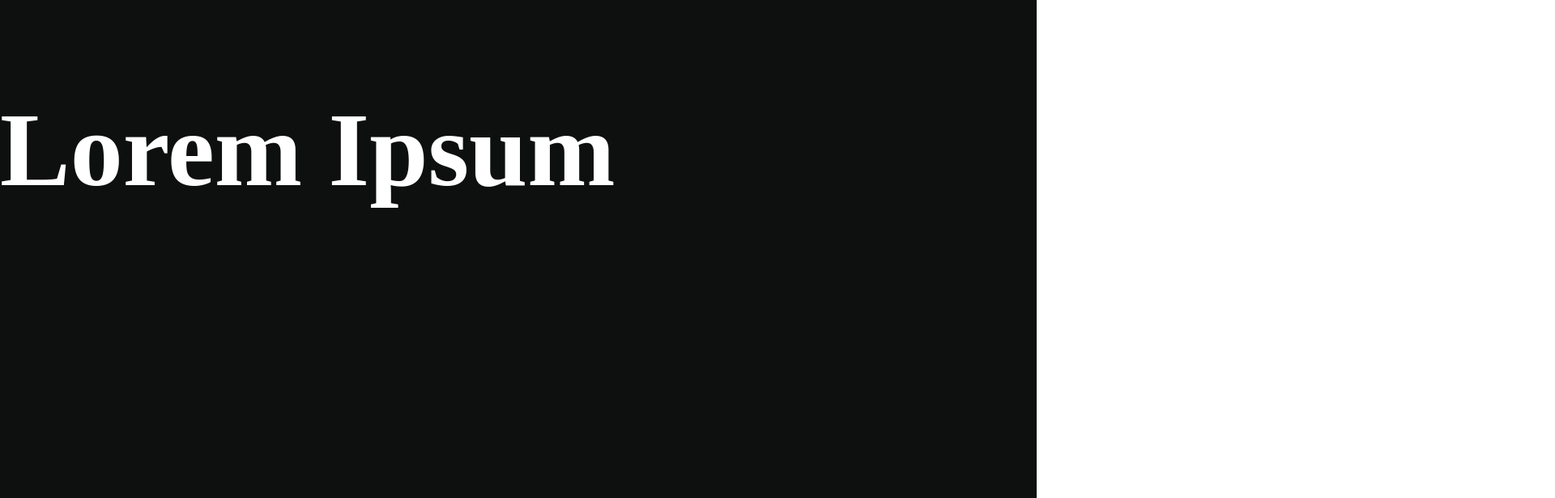
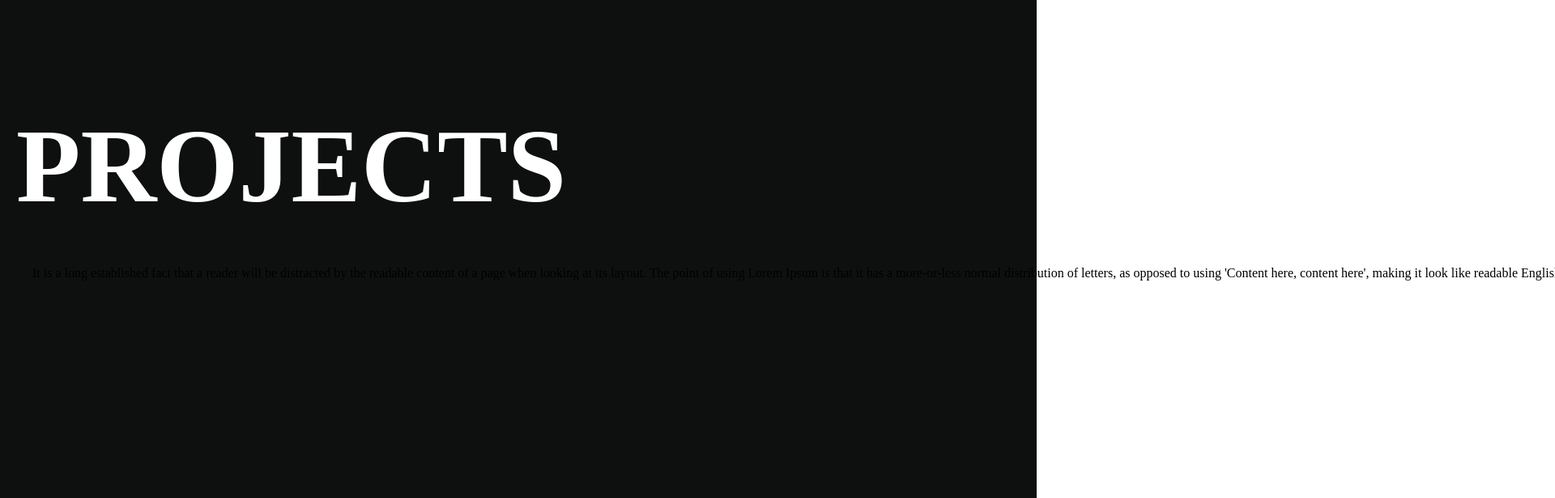
Before and after one commit to DaHyunNam/dh_portfolio, a plain HTML site: page gsap.html in a window 1280 px wide. Shown: the part 680-1296 px from the top of the page at 81% size, 1920 px wide, since content can reach past the window. Drawn offline with Linux system fonts and the light colour scheme; a web font is replaced by a local one.

Commit message:
프로젝트 추가
프로젝트 추가

```diff
--- a/assets/css/gsap.css
+++ b/assets/css/gsap.css
@@ -72,29 +72,30 @@ section {
 .section01 .container.columns .text03.text03-active02 {
   display: none;
 }
+
 /* section02 */
 .section02 {
   background-color: #0E100F;
 }
-.section02 .introduce-top {
+.section02 .project-top {
   width: 100%;
   position: relative;
 }
-.section02 .introduce-top h2 {
+.section02 .project-top h2 {
   font-size: 130px;
   color: #fff;
+  padding: 20px;
 }
-.section02 .introduce-btm {
+.section02 .project-btm {
   display: flex;
   flex-direction: row;
   width: max-content;
 }
-
-.section02 .introduce-btm > .box {
+.section02 .project-btm > .box {
   height: 100vh;
+  padding: 40px;
 }
-
-.section02 .introduce-btm > .box > div {
+.section02 .project-btm > .box > div {
   display: flex;
   justify-content: flex-start;
   align-items: center;
--- a/assets/js/gsapcustom.js
+++ b/assets/js/gsapcustom.js
@@ -43,13 +43,13 @@ function nextState() {
 gsap.delayedCall(1, nextState);
 
 // section02
-gsap.to(".introduce-btm", {
-    x: () => -document.querySelector(".introduce-btm").scrollWidth + window.innerWidth,
+gsap.to(".project-btm", {
+    x: () => -document.querySelector(".project-btm").scrollWidth + window.innerWidth,
     ease: "none",
     scrollTrigger: {
         trigger: ".section02",
         start: "top top",
-        end: () => "+=" + (document.querySelector(".introduce-btm").scrollWidth - window.innerWidth + document.querySelector(".introduce-top").offsetHeight), // 가로 스크롤 끝까지
+        end: () => "+=" + (document.querySelector(".project-btm").scrollWidth - window.innerWidth + document.querySelector(".project-top").offsetHeight), // 가로 스크롤 끝까지
         scrub: true,
         pin: ".section02",
         anticipatePin: 1,
--- a/gsap.html
+++ b/gsap.html
@@ -28,24 +28,19 @@
         <div class="text03 text03-active02">HYUN</div>
       </div>
     </section>
-    <!-- introduce -->
-    <section class="section02">
-      <div class="introduce-top">
-        <h2>Lorem Ipsum</h2>
+    <!-- PROJECTS -->
+    <section class="section02 project">
+      <div class="project-top">
+        <h2>PROJECTS</h2>
       </div>
-      <div class="introduce-btm">
-        <!-- 소개 -->
+      <div class="project-btm">
         <div class="box">
-          <div>
-            Lorem Ipsum is simply dummy text of the printing and typesetting industry.
-            Lorem Ipsum has been the industry's standard dummy text ever since the 1500s,
-            when an unknown printer took a galley of type and scrambled it to make a type specimen book.
-            It has survived not only five centuries, but also the leap into electronic typesetting,
-            remaining essentially unchanged. It was popularised in the 1960s with the release of Letraset sheets containing Lorem Ipsum passages,
-            and more recently with desktop publishing software like Aldus PageMaker including versions of Lorem Ipsum.
-          </div>
+            It is a long established fact that a reader will be distracted by the readable content of a page when looking at its layout.
+            The point of using Lorem Ipsum is that it has a more-or-less normal distribution of letters, as opposed to using 'Content here, content here',
+            making it look like readable English. Many desktop publishing packages and web page editors now use Lorem Ipsum as their default model text,
+            and a search for 'lorem ipsum' will uncover many web sites still in their infancy. Various versions have evolved over the years, sometimes by accident,
+            sometimes on purpose (injected humour and the like).
         </div>
-        <!-- 설명 -->
         <div class="box">
           <div>
             It is a long established fact that a reader will be distracted by the readable content of a page when looking at its layout.
@@ -55,7 +50,6 @@
             sometimes on purpose (injected humour and the like).
           </div>
         </div>
-        <!-- 더보기 박스 -->
         <div class="box">
           <div>
             "Lorem ipsum dolor sit amet, consectetur adipiscing elit, sed do eiusmod tempor incididunt ut labore et dolore magna aliqua. Ut enim ad minim veniam,
```
